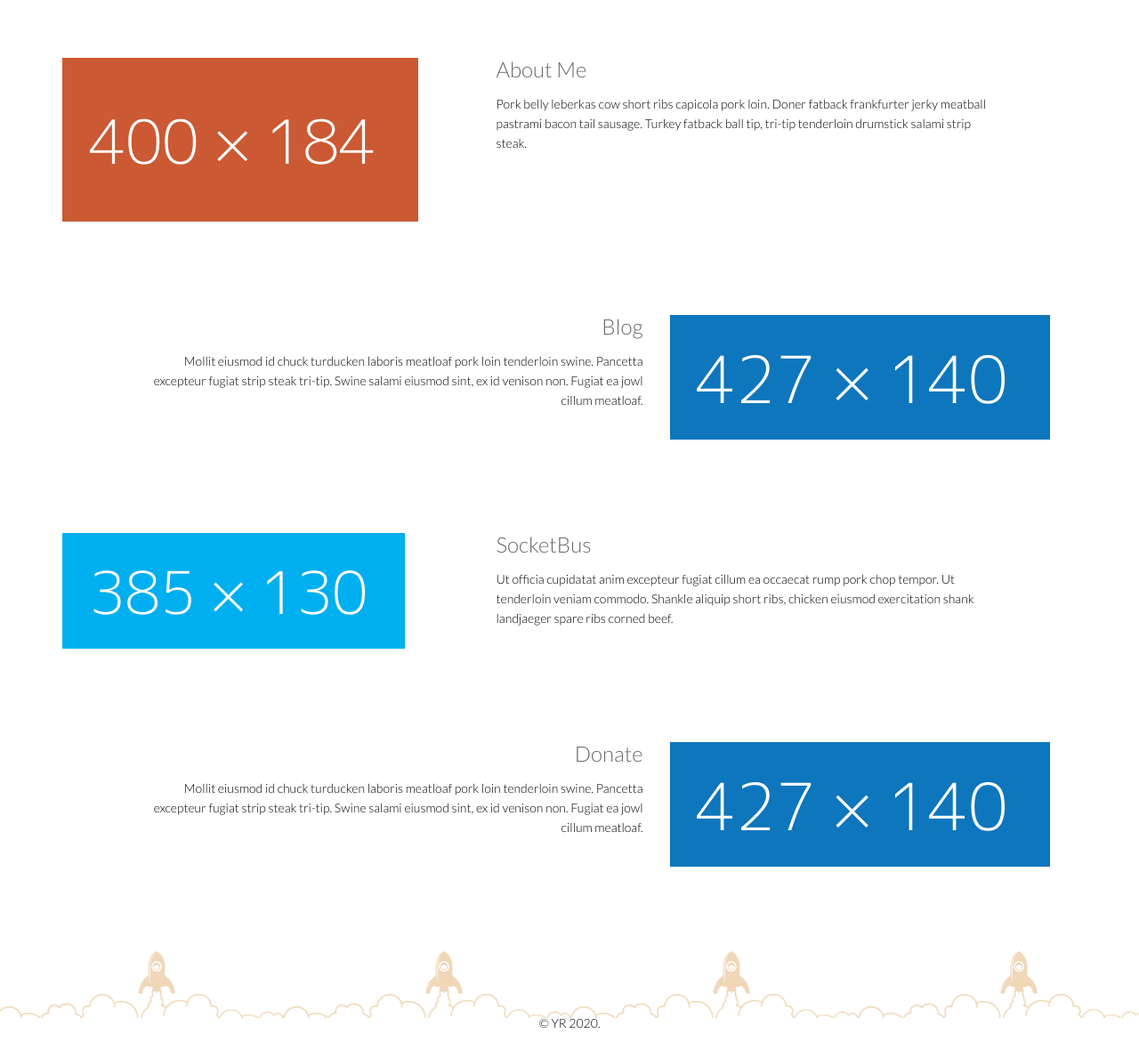
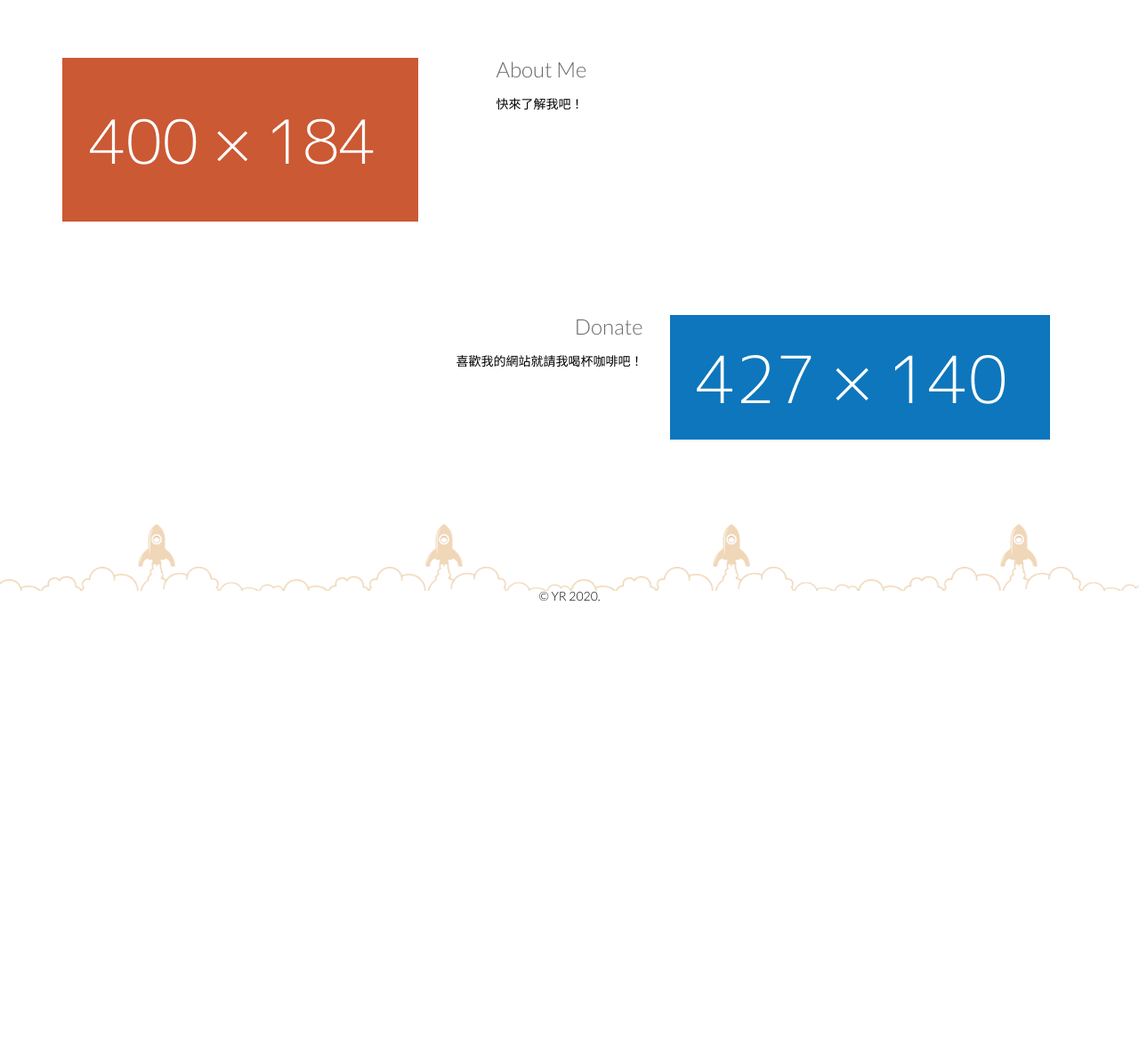
Before and after one commit to hyuyu1544/yrweb, a Django app: page /home/ in a window 1280 px wide. Shown: the part 151-1322 px from the top of the page at 89% size. After the commit the page ends 827 px from the top, so only its background shows below. Run offline with Django 3.2, Linux system fonts and the light colour scheme; some libraries are stand-ins or nearby versions.

Commit message:
fix: dev: fix home

```diff
--- a/yrweb/templates/yrbase/home.html
+++ b/yrweb/templates/yrbase/home.html
@@ -10,42 +10,42 @@
                     <img src="/static/images/home/image1.png" class="img-responsive" alt="">
                 </div>
                 <div class="col-sm-6 wow fadeInRight" data-wow-duration="500ms" data-wow-delay="300ms">
-                    <h2>About Me</h2>
-                    <P>Pork belly leberkas cow short ribs capicola pork loin. Doner fatback frankfurter jerky
-                        meatball pastrami bacon tail sausage. Turkey fatback ball tip, tri-tip tenderloin drumstick
-                        salami strip steak.</P>
+                    <a href="{% url "yrbase:about" %}">
+                        <h2>About Me</h2>
+                    </a>
+                    <P>快來了解我吧！</P>
                 </div>
             </div>
-            <div class="single-features">
+            <!-- <div class="single-features">
                 <div class="col-sm-6 col-sm-offset-1 align-right wow fadeInLeft" data-wow-duration="500ms"
                     data-wow-delay="300ms">
-                    <h2>Blog</h2>
-                    <P>Mollit eiusmod id chuck turducken laboris meatloaf pork loin tenderloin swine. Pancetta
-                        excepteur fugiat strip steak tri-tip. Swine salami eiusmod sint, ex id venison non. Fugiat
-                        ea jowl cillum meatloaf.</P>
+                    <a href="{% url "yrbase:about" %}">
+                        <h2>Blog</h2>
+                    </a>
+                    <P>這是一個分享技術的地方</P>
                 </div>
                 <div class="col-sm-5 wow fadeInRight" data-wow-duration="500ms" data-wow-delay="300ms">
                     <img src="/static/images/home/image2.png" class="img-responsive" alt="">
                 </div>
-            </div>
-            <div class="single-features">
+            </div> -->
+            <!-- <div class="single-features">
                 <div class="col-sm-5 wow fadeInLeft" data-wow-duration="500ms" data-wow-delay="300ms">
                     <img src="/static/images/home/image3.png" class="img-responsive" alt="">
                 </div>
                 <div class="col-sm-6 wow fadeInRight" data-wow-duration="500ms" data-wow-delay="300ms">
-                    <h2>SocketBus</h2>
-                    <P>Ut officia cupidatat anim excepteur fugiat cillum ea occaecat rump pork chop tempor. Ut
-                        tenderloin veniam commodo. Shankle aliquip short ribs, chicken eiusmod exercitation shank
-                        landjaeger spare ribs corned beef.</P>
+                    <a href="{% url "yrbase:about" %}">
+                        <h2>SocketBus</h2>
+                    </a>
+                    <P>這是一個還沒做好功能的地方</P>
                 </div>
-            </div>
+            </div> -->
             <div class="single-features">
                 <div class="col-sm-6 col-sm-offset-1 align-right wow fadeInLeft" data-wow-duration="500ms"
                     data-wow-delay="300ms">
-                    <h2>Donate</h2>
-                    <P>Mollit eiusmod id chuck turducken laboris meatloaf pork loin tenderloin swine. Pancetta
-                        excepteur fugiat strip steak tri-tip. Swine salami eiusmod sint, ex id venison non. Fugiat
-                        ea jowl cillum meatloaf.</P>
+                    <a href="{% url "yrbase:donate" %}">
+                        <h2>Donate</h2>
+                    </a>
+                    <P>喜歡我的網站就請我喝杯咖啡吧！</P>
                 </div>
                 <div class="col-sm-5 wow fadeInRight" data-wow-duration="500ms" data-wow-delay="300ms">
                     <img src="/static/images/home/image2.png" class="img-responsive" alt="">
```
